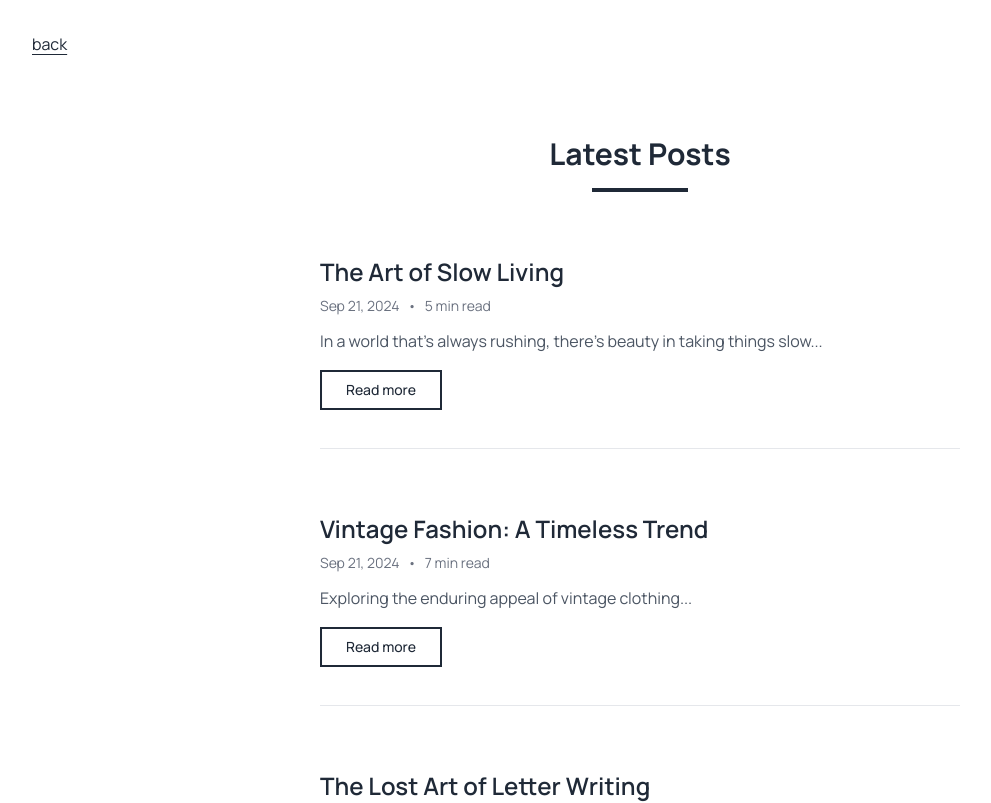
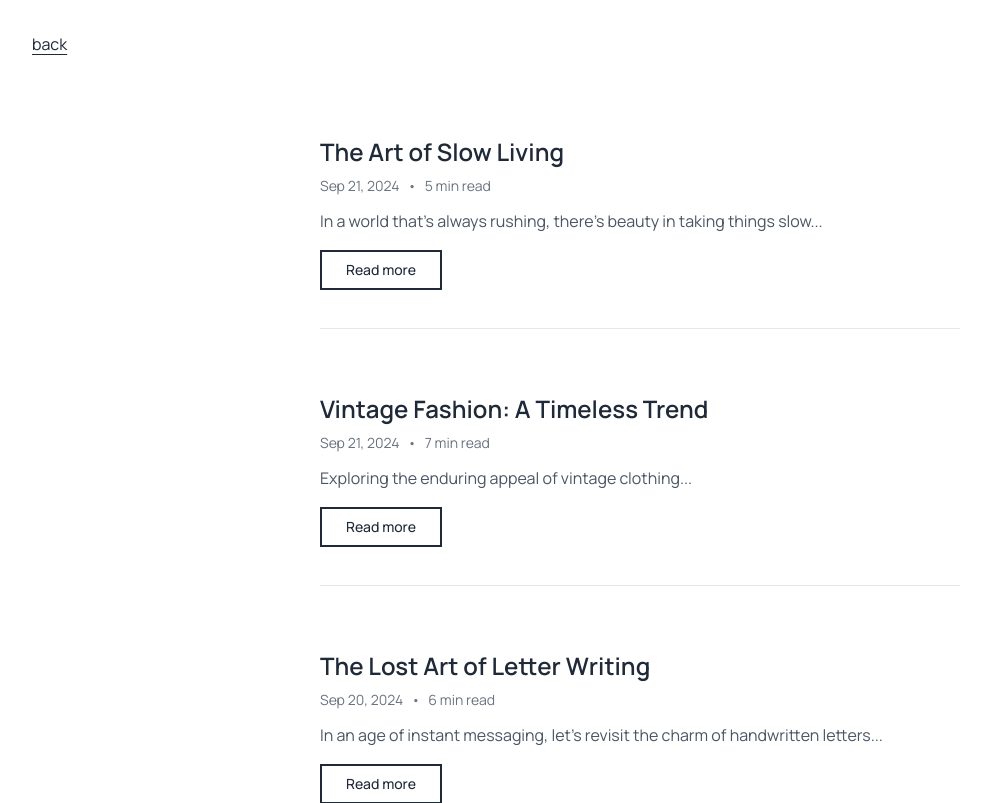
Before and after one commit to aayushhh44/new-portfolio, a React (Vite) app: page /blog in a window 1280 px wide. Shown: the top 803 px of the page, without its empty margins (0-991 px from the left). Built offline with nearby package versions, Linux system fonts and the light colour scheme; a web font is replaced by a local one.

Commit message:
Change: blog section

```diff
--- a/src/pages/components/Index.jsx
+++ b/src/pages/components/Index.jsx
@@ -35,10 +35,10 @@
       <button onClick={() => navigate('/')}  className='p-8 underline underline-offset-4'>back</button>
       <div className="max-w-2xl mx-auto px-4 ">
         <main className="mt-12 space-y-16">
-          <div className="text-center mb-12">
+          {/* <div className="text-center mb-12">
             <h2 className="text-3xl font-manrope font-bold text-gray-800 mb-4">Latest Posts</h2>
             <div className="w-24 h-1 bg-gray-800 mx-auto"></div>
-          </div>
+          </div> */}
           {blogPosts.map((post) => (
             <BlogPost key={post.id} {...post} />
           ))}
```
